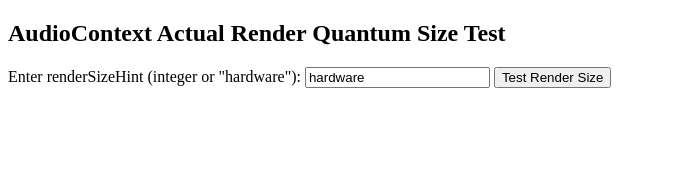
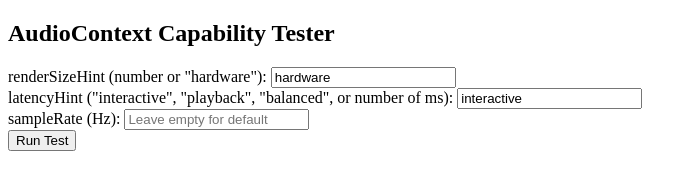
Before and after one commit to lmiguelgato/web-audio-labs, a plain HTML site: page index.html in a window 1280 px wide. Shown: the whole page, without its empty margins (0-697 px from the left). Drawn offline with Linux system fonts and the light colour scheme.

Commit message:
Check for sampling rate and latency capabilities

```diff
--- a/index.html
+++ b/index.html
@@ -2,59 +2,85 @@
 <html lang="en">
 <head>
     <meta charset="UTF-8">
-    <title>AudioContext Actual Render Quantum Size Test</title>
+    <title>Web AudioContext Capability Tester</title>
 </head>
 <body>
-    <h2>AudioContext Actual Render Quantum Size Test</h2>
-    <label for="renderSize">Enter renderSizeHint (integer or "hardware"):</label>
-    <input type="text" id="renderSize" value="hardware">
-    <button onclick="testRenderSize()">Test Render Size</button>
+    <h2>AudioContext Capability Tester</h2>
+
+    <label for="renderSize">renderSizeHint (number or "hardware"):</label>
+    <input type="text" id="renderSize" value="hardware"><br>
+
+    <label for="latencyHint">latencyHint ("interactive", "playback", "balanced", or number of ms):</label>
+    <input type="text" id="latencyHint" value="interactive"><br>
+
+    <label for="sampleRate">sampleRate (Hz):</label>
+    <input type="text" id="sampleRate" placeholder="Leave empty for default"><br>
+
+    <button onclick="testAudioContext()">Run Test</button>
     <pre id="output"></pre>
 
     <script>
         function log(message) {
-            const output = document.getElementById('output');
-            output.textContent += message + '\n';
+            document.getElementById('output').textContent += message + '\n';
         }
 
-        async function testRenderSize() {
-            document.getElementById('output').textContent = ''; // Clear previous logs
-            const hintInput = document.getElementById('renderSize').value;
-            const hint = isNaN(hintInput) ? hintInput : parseInt(hintInput, 10);
+        async function testAudioContext() {
+            const output = document.getElementById('output');
+            output.textContent = ''; // clear
+
+            log(`Browser: ${navigator.userAgent}`);
+            const renderSizeHintInput = document.getElementById('renderSize').value;
+            const latencyHintInput = document.getElementById('latencyHint').value;
+            const sampleRateInput = document.getElementById('sampleRate').value;
+
+            const renderSizeHint = isNaN(renderSizeHintInput) ? renderSizeHintInput : parseInt(renderSizeHintInput);
+            const sampleRate = sampleRateInput ? parseFloat(sampleRateInput) : undefined;
+            const latencyHint = isNaN(latencyHintInput) ? latencyHintInput : parseFloat(latencyHintInput);
 
             log(`Requesting microphone access...`);
             let stream;
             try {
                 stream = await navigator.mediaDevices.getUserMedia({ audio: true });
                 log(`Microphone access granted.`);
-            } catch (error) {
-                log(`Microphone access denied: ${error.message}`);
+            } catch (e) {
+                log(`Microphone access denied: ${e.message}`);
                 return;
             }
 
-            log(`Creating AudioContext with renderSizeHint: ${hint}`);
+            const contextOptions = {
+                latencyHint,
+                sampleRate,
+                renderSizeHint
+            };
+
+            log(`Creating AudioContext with options:\n${JSON.stringify(contextOptions, null, 2)}`);
             let audioCtx;
             try {
-                audioCtx = new AudioContext({ renderSizeHint: hint });
-                log(`AudioContext created successfully.`);
-            } catch (error) {
-                log(`Error creating AudioContext: ${error.message}`);
+                audioCtx = new AudioContext(contextOptions);
+                log(`AudioContext created.`);
+            } catch (e) {
+                log(`Error creating AudioContext: ${e.message}`);
+                stream.getTracks().forEach(track => track.stop());
                 return;
             }
 
-            log(`AudioContext sampleRate: ${audioCtx.sampleRate}`);
-            log(`AudioContext baseLatency: ${audioCtx.baseLatency}`);
+            log(`--- AudioContext Parameters ---`);
+            log(`sampleRate (requested: ${sampleRate ?? 'default'}): ${audioCtx.sampleRate}`);
+            log(`baseLatency (in seconds): ${audioCtx.baseLatency}`);
+            log(`outputLatency (if available): ${audioCtx.outputLatency ?? 'not supported'}`);
+            log(`sinkId (if available): ${audioCtx.sinkId ?? 'not supported'}`);
 
+            // Test render quantum size
             const processorCode = `
                 class SizeProcessor extends AudioWorkletProcessor {
                     constructor() {
                         super();
                         this.reported = false;
                     }
-                    process(inputs, outputs, parameters) {
-                        if (!this.reported) {
-                            const bufferSize = outputs[0][0].length;
-                            this.port.postMessage({ actualRenderQuantumSize: bufferSize });
+                    process(inputs, outputs) {
+                        if (!this.reported && outputs[0]) {
+                            const frames = outputs[0][0]?.length || 0;
+                            this.port.postMessage({ actualRenderQuantumSize: frames });
                             this.reported = true;
                         }
                         return true;
@@ -66,26 +92,24 @@
             log(`Adding AudioWorklet module...`);
             try {
                 await audioCtx.audioWorklet.addModule(URL.createObjectURL(new Blob([processorCode], { type: 'application/javascript' })));
-                log(`AudioWorklet module added successfully.`);
-            } catch (error) {
-                log(`Error adding AudioWorklet module: ${error.message}`);
+                log(`AudioWorklet module added.`);
+            } catch (e) {
+                log(`Error adding module: ${e.message}`);
                 audioCtx.close();
+                stream.getTracks().forEach(track => track.stop());
                 return;
             }
 
-            log(`Creating AudioWorkletNode...`);
-            const workletNode = new AudioWorkletNode(audioCtx, 'size-processor');
-
-            workletNode.port.onmessage = (event) => {
-                log(`Actual render quantum size reported by processor: ${event.data.actualRenderQuantumSize} frames`);
-                audioCtx.close().then(() => log(`AudioContext closed.`));
+            const node = new AudioWorkletNode(audioCtx, 'size-processor');
+            node.port.onmessage = (e) => {
+                log(`Actual render quantum size: ${e.data.actualRenderQuantumSize} frames`);
+                audioCtx.close();
                 stream.getTracks().forEach(track => track.stop());
-                log(`Microphone stream stopped.`);
+                log(`Test complete. AudioContext closed and stream stopped.`);
             };
 
-            log(`Connecting microphone stream to AudioWorkletNode...`);
             const source = audioCtx.createMediaStreamSource(stream);
-            source.connect(workletNode).connect(audioCtx.destination);
+            source.connect(node).connect(audioCtx.destination);
         }
     </script>
 </body>
```
